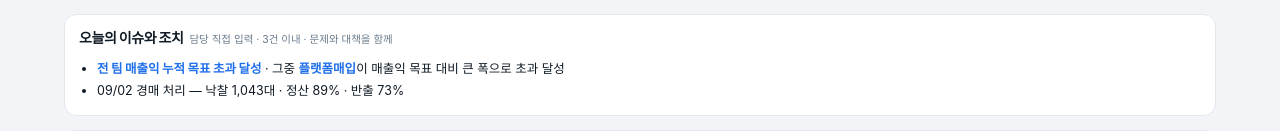
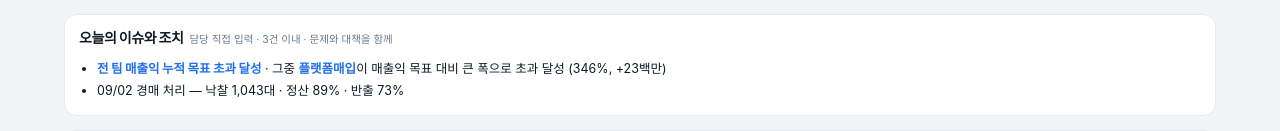
Before and after one commit to cj323600-maker/the-other-dashboard, a plain HTML site: page index.html in a window 1280 px wide. Shown: the part 617-748 px from the top of the page. Drawn offline with nearby package versions, Linux system fonts and the light colour scheme; a web font is replaced by a local one.

Commit message:
Update index.html

```diff
--- a/index.html
+++ b/index.html
@@ -604,7 +604,7 @@ function todayBoard(){
       <td class="num ref">${M(all.rev)}<i> / ${M(all.revT)}</i></td><td class="num ref">${cm(all.acq)}<i> / ${cm(all.acqT)}</i></td></tr>`;
   const headline = `<div class="headline">영업일 ${E}일차 예상 매출이익 <b>${M(all.gp)}백만</b><span class="kt" style="font-weight:700;margin-left:4px">(주보 영업일 ${DATA.weeklyAsOfDay}일 마감 실적 + 이후 ${Math.max(0,E-DATA.weeklyAsOfDay)}일 예상)</span> (${E}일 누적 목표 ${M(all.gpT)}백만, ${sgn(all.gp-all.gpT)}) · 잘한 팀 <span class="pos">${best.t.name} ${Math.round(best.gpAch*100)}%</span> ${sgnM(best.cGp-best.cGpT)}${worst.gpAch<1-1e-9 ? ` · 못한 팀 <span class="neg">${worst.t.name} ${Math.round(worst.gpAch*100)}%</span> ${sgnM(worst.cGp-worst.cGpT)}` : ''}</div>`;
   const under = rows.filter(r=>r.gpAch<1-1e-9);
-  const issues = (under.length ? under.map(r=>`<li><span class="neg">${r.t.name} ${Math.round(r.gpAch*100)}%</span> · 예상 매출익 ${M(r.cGp)}백만(${E}일 누적 목표 ${M(r.cGpT)}백만) · 매입·유도 ${cm(r.cAcq)}/${cm(r.cAcqT)}대. 원인·대책 담당 입력 필요</li>`) : [(()=>{ const top=[...rows].sort((x,y)=>y.gpAch-x.gpAch)[0]; return `<li><span class="pos">전 팀 매출익 누적 목표 초과 달성</span> · 그중 <span class="pos">${top.t.name}</span>이 매출익 목표 대비 큰 폭으로 초과 달성</li>`; })()])
+  const issues = (under.length ? under.map(r=>`<li><span class="neg">${r.t.name} ${Math.round(r.gpAch*100)}%</span> · 예상 매출익 ${M(r.cGp)}백만(${E}일 누적 목표 ${M(r.cGpT)}백만) · 매입·유도 ${cm(r.cAcq)}/${cm(r.cAcqT)}대. 원인·대책 담당 입력 필요</li>`) : [(()=>{ const top=[...rows].sort((x,y)=>y.gpAch-x.gpAch)[0]; return `<li><span class="pos">전 팀 매출익 누적 목표 초과 달성</span> · 그중 <span class="pos">${top.t.name}</span>이 매출익 목표 대비 큰 폭으로 초과 달성 (346%, +23백만) </li>`; })()])
     .concat([(sum(DATA.auction.settlement)>0 ? `<li>${DATA.auction.auctionDate.slice(5).replace('-','/')} 경매 처리 — 낙찰 ${cm(DATA.auction.won)}대 · 정산 ${pct0(sum(DATA.auction.settlement)/DATA.auction.won)} · 반출 ${pct0(sum(DATA.auction.release)/DATA.auction.won)}${DATA.auction.issue?' · '+DATA.auction.issue:''}</li>` : `<li><span class="pos">${DATA.auction.auctionDate.slice(5).replace('-','/')} 경매</span> · 낙찰대수 <b>${cm(DATA.auction.won)}대</b> · 정산·반출은 D+1부터 집계</li>`)]).join('');
   return `<section class="sec today">
     ${headline}
```
